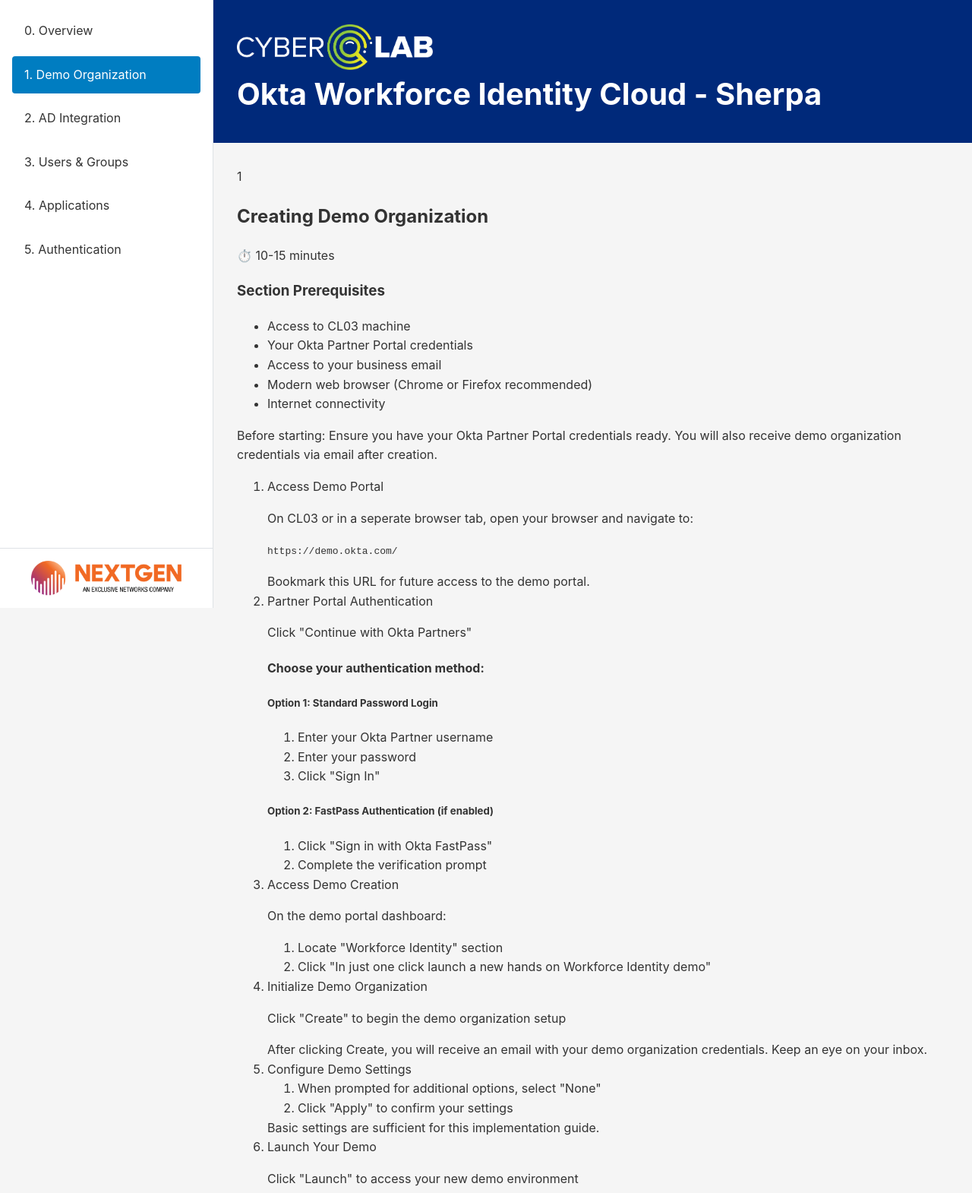
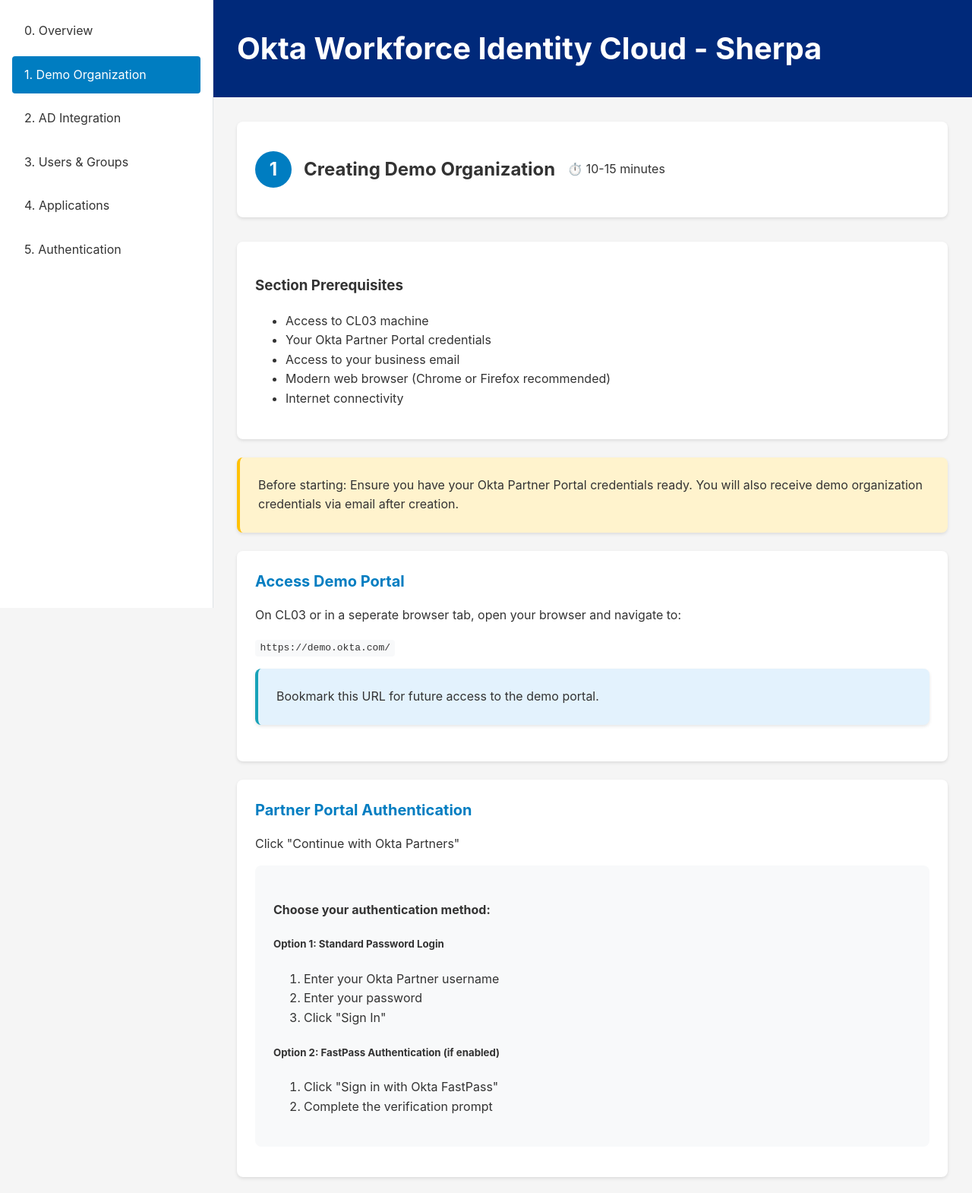
Before and after one commit to TravisAnde/okta-sherpa, a plain HTML site: page section1.html in a window 1280 px wide. Shown: the top 1570 px of the page at 76% size. Drawn offline with Linux system fonts and the light colour scheme.

Commit message:
Update section1.html

```diff
--- a/section1.html
+++ b/section1.html
@@ -39,13 +39,10 @@
             position: fixed;
             height: 100vh;
             overflow-y: auto;
-            display: flex;
-            flex-direction: column; /* Added to enable footer positioning */
         }
 
         .sidebar-nav {
             padding: 1rem;
-            flex: 1; /* Takes up available space */
         }
 
         .nav-item {
@@ -88,46 +85,121 @@
             margin: 0 auto;
         }
 
-        .section-cards {
-            display: grid;
-            grid-template-columns: repeat(auto-fit, minmax(300px, 1fr));
-            gap: 1.5rem;
-            margin: 2rem 0;
-        }
-
-        .section-card {
+        .section-header {
+            display: flex;
+            align-items: center;
+            gap: 1rem;
+            margin-bottom: 2rem;
             background: white;
             padding: 1.5rem;
             border-radius: 8px;
             box-shadow: 0 2px 4px rgba(0,0,0,0.1);
-            position: relative;
         }
 
-        .card-number {
-            position: absolute;
-            top: -10px;
-            right: -10px;
-            width: 2rem;
-            height: 2rem;
+        .section-number {
+            width: 3rem;
+            height: 3rem;
             background: var(--secondary-color);
             color: white;
             border-radius: 50%;
             display: flex;
             align-items: center;
             justify-content: center;
+            font-size: 1.5rem;
             font-weight: bold;
         }
 
-        .table-container {
-            overflow-x: auto;
+        .prerequisites, .important, .tip, .note {
             background: white;
+            padding: 1.5rem;
+            border-radius: 8px;
+            margin-bottom: 1.5rem;
+            box-shadow: 0 2px 4px rgba(0,0,0,0.1);
+        }
+
+        .important {
+            border-left: 4px solid var(--warning-color);
+            background: #fff3cd;
+        }
+
+        .tip {
+            border-left: 4px solid var(--info-color);
+            background: #e3f2fd;
+        }
+
+        .note {
+            border-left: 4px solid var(--accent-color);
+            background: #f8f9fa;
+        }
+
+        .steps {
+            list-style: none;
+            padding: 0;
+        }
+
+        .step {
+            background: white;
+            padding: 1.5rem;
+            border-radius: 8px;
+            margin-bottom: 1.5rem;
+            box-shadow: 0 2px 4px rgba(0,0,0,0.1);
+        }
+
+        .step-title {
+            font-size: 1.25rem;
+            font-weight: bold;
+            color: var(--secondary-color);
+            margin-bottom: 1rem;
+        }
+
+        code {
+            background: #f8f9fa;
+            padding: 0.2rem 0.4rem;
+            border-radius: 4px;
+            font-family: monospace;
+        }
+
+        .authentication-options {
+            background: #f8f9fa;
+            padding: 1.5rem;
             border-radius: 8px;
             margin: 1rem 0;
+        }
+
+        .option {
+            margin-bottom: 1rem;
+        }
+
+        .verification-list, .troubleshooting, .next-steps {
+            background: white;
+            padding: 1.5rem;
+            border-radius: 8px;
+            margin-bottom: 1.5rem;
+            box-shadow: 0 2px 4px rgba(0,0,0,0.1);
+        }
+
+        .checklist {
+            list-style: none;
+            padding: 0;
+        }
+
+        .checklist li {
+            margin-bottom: 0.5rem;
+            padding-left: 1.5rem;
+            position: relative;
+        }
+
+        .checklist li:before {
+            content: "✓";
+            position: absolute;
+            left: 0;
+            color: var(--success-color);
         }
 
         table {
             width: 100%;
             border-collapse: collapse;
+            margin: 1rem 0;
         }
 
         th, td {
@@ -139,6 +211,19 @@
         th {
             background: var(--primary-color);
             color: white;
+        }
+
+        .navigation-links {
+            display: flex;
+            justify-content: space-between;
+            margin-top: 2rem;
+            padding-top: 1rem;
+            border-top: 1px solid #dee2e6;
+        }
+
+        .nav-link {
+            color: var(--secondary-color);
+            text-decoration: none;
         }
 
         @media (max-width: 768px) {
@@ -159,35 +244,10 @@
             .content {
                 padding: 1rem;
             }
-        }
-        .logo-container {
-            height: 60px;
-            display: flex;
-            align-items: center;
-        }
 
-        .logo-container img {
-            height: 100%;
-            width: auto;
-            object-fit: contain;
-        }
-                .sidebar-footer {
-            padding: 1rem;
-            border-top: 1px solid #dee2e6;
-            display: flex;
-            justify-content: center;
-            background: white;
-        }
-
-        .sidebar-footer img {
-            max-width: 80%;
-            height: auto;
-            object-fit: contain;
-        }
-        @media (max-width: 768px) {
-            .sidebar-footer {
-                position: static;
-                margin-top: 1rem;
+            .section-header {
+                flex-direction: column;
+                text-align: center;
             }
         }
     </style>
@@ -215,16 +275,10 @@
                     <div>5. Authentication</div>
                 </a>
             </nav>
-            <div class="sidebar-footer">
-                <img src="images/NEXTGEN.png" alt="NEXTGEN" />
-            </div>
         </aside>
 
         <main class="main-content">
             <header>
-                <div class="logo-container">
-                    <img src="images/CyberLAB.png" alt="CyberLAB" />
-                </div>
                 <h1>Okta Workforce Identity Cloud - Sherpa</h1>
             </header>
 
```
